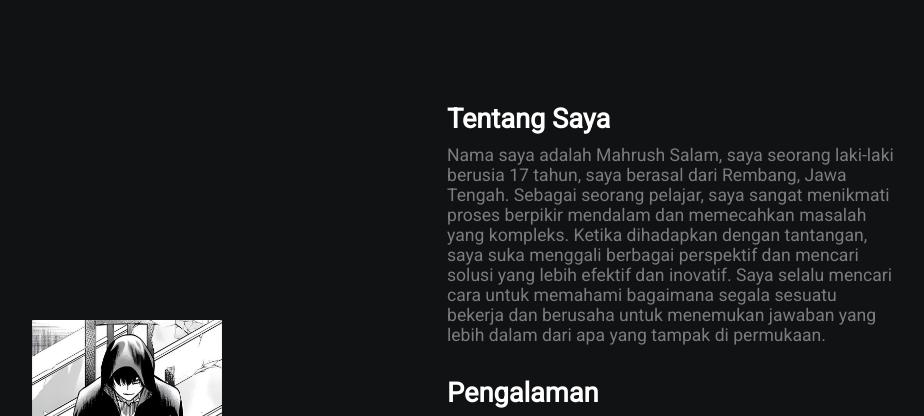
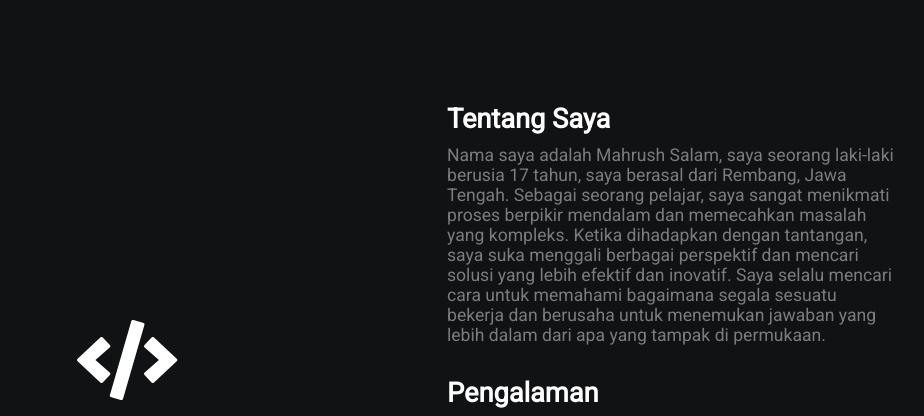
Before and after one commit to MahrushSalam/website, a plain HTML site: page index.html in a window 1280 px wide. Shown: the top 416 px of the page, without its empty margins (193-1117 px from the left). Drawn offline with Linux system fonts and the light colour scheme.

Commit message:
Update index.html

```diff
--- a/index.html
+++ b/index.html
@@ -11,7 +11,7 @@
 <body>
     <div class="grid-2">
         <div class="section-1">
-            <i><img src="yk.jpg" width="190px" height="260px"></i>
+            <i class="fas fa-code fa-5x white"></i>
             <h2>Mahrush Salam</h2>
             <p>Rembang, Jawa Tengah.</p>
             <a href="https://www.instagram.com/2ez4ms?igsh=YzljYTk1ODg3Zg=="><i class="fab fa-instagram"></i></a>
```
